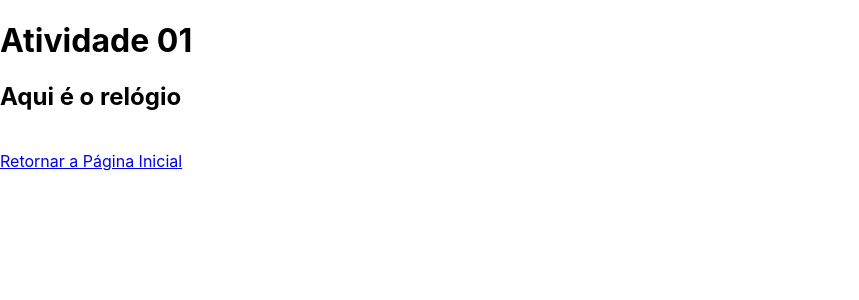
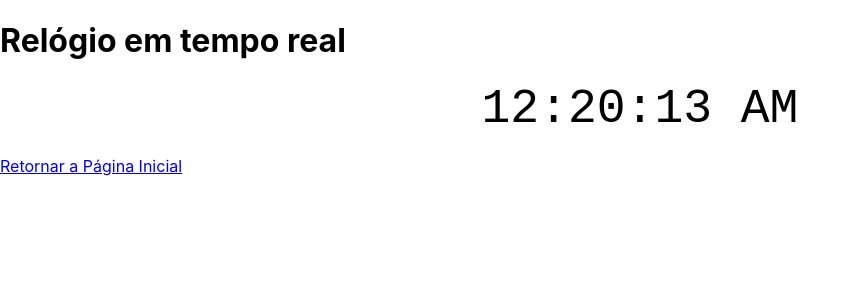
Before and after one commit to Felipecmachadoo/ReactLab, a React (Create React App) app: page /atv01 in a window 1280 px wide. Shown: the top 300 px of the page, without its empty margins (0-859 px from the left). Built offline with nearby package versions, Linux system fonts and the light colour scheme.

Commit message:
Criando um relógio
Criando um relógio com a hora atual que atualiza a cada segundo para a atividade 1

```diff
--- a/src/Atv01.jsx
+++ b/src/Atv01.jsx
@@ -4,10 +4,10 @@ import Relogio from "./Relogio";
 export default function Atv01() {
   return (
     <>
-            <h1>Atividade 01</h1>
+      <h1>Relógio em tempo real</h1>
       <Relogio />
       <br />
       <Link to="/">Retornar a Página Inicial</Link>
     </>
-    )
+  );
 }
--- a/src/Relogio.jsx
+++ b/src/Relogio.jsx
@@ -1,13 +1,24 @@
 import { Link } from "react-router-dom";
+import React, { useState, useEffect } from "react";
 
 function Relogio() {
-    return (
-        <div>
-            <h2>Aqui é o relógio</h2>
-        </div>
-    )
+  const [hora, setHora] = useState(new Date().toLocaleTimeString());
+
+  useEffect(() => {
+    const intervalo = setInterval(() => {
+      setHora(new Date().toLocaleTimeString());
+    }, 1000);
+
+    return () => clearInterval(intervalo);
+  }, []);
+
+  return (
+    <div
+      style={{ fontSize: "3rem", fontFamily: "monospace", textAlign: "center" }}
+    >
+      {hora}
+    </div>
+  );
 }
 
-
-
-export default Relogio
+export default Relogio;
```
Also changed, not shown: src/App.js (renamed from src/App.jsx), 1 other file (tests, documents, lock files or other folders). Lines whose indentation alone changed are shown as unchanged.
